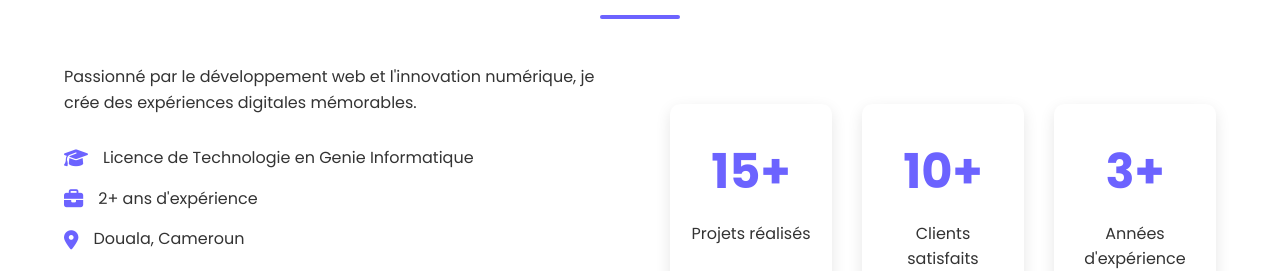
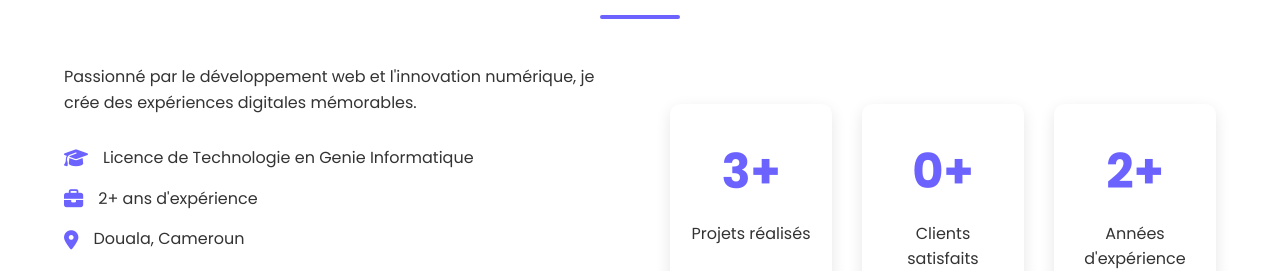
Before and after one commit to Sonkwe237/Portfolio, a plain HTML site: page index.html in a window 1280 px wide. Shown: the part 960-1231 px from the top of the page. Drawn offline with Linux system fonts and the light colour scheme.

Commit message:
modif portfolio

```diff
--- a/index.html
+++ b/index.html
@@ -68,15 +68,15 @@
             </div>
             <div class="about-stats">
                 <div class="stat">
-                    <h3 data-count="15">3</h3>
+                    <h3 data-count="3">3</h3>
                     <p>Projets réalisés</p>
                 </div>
                 <div class="stat">
-                    <h3 data-count="10">0</h3>
+                    <h3 data-count="0">0</h3>
                     <p>Clients satisfaits</p>
                 </div>
                 <div class="stat">
-                    <h3 data-count="3">2</h3>
+                    <h3 data-count="2">2</h3>
                     <p>Années d'expérience</p>
                 </div>
             </div>
```
